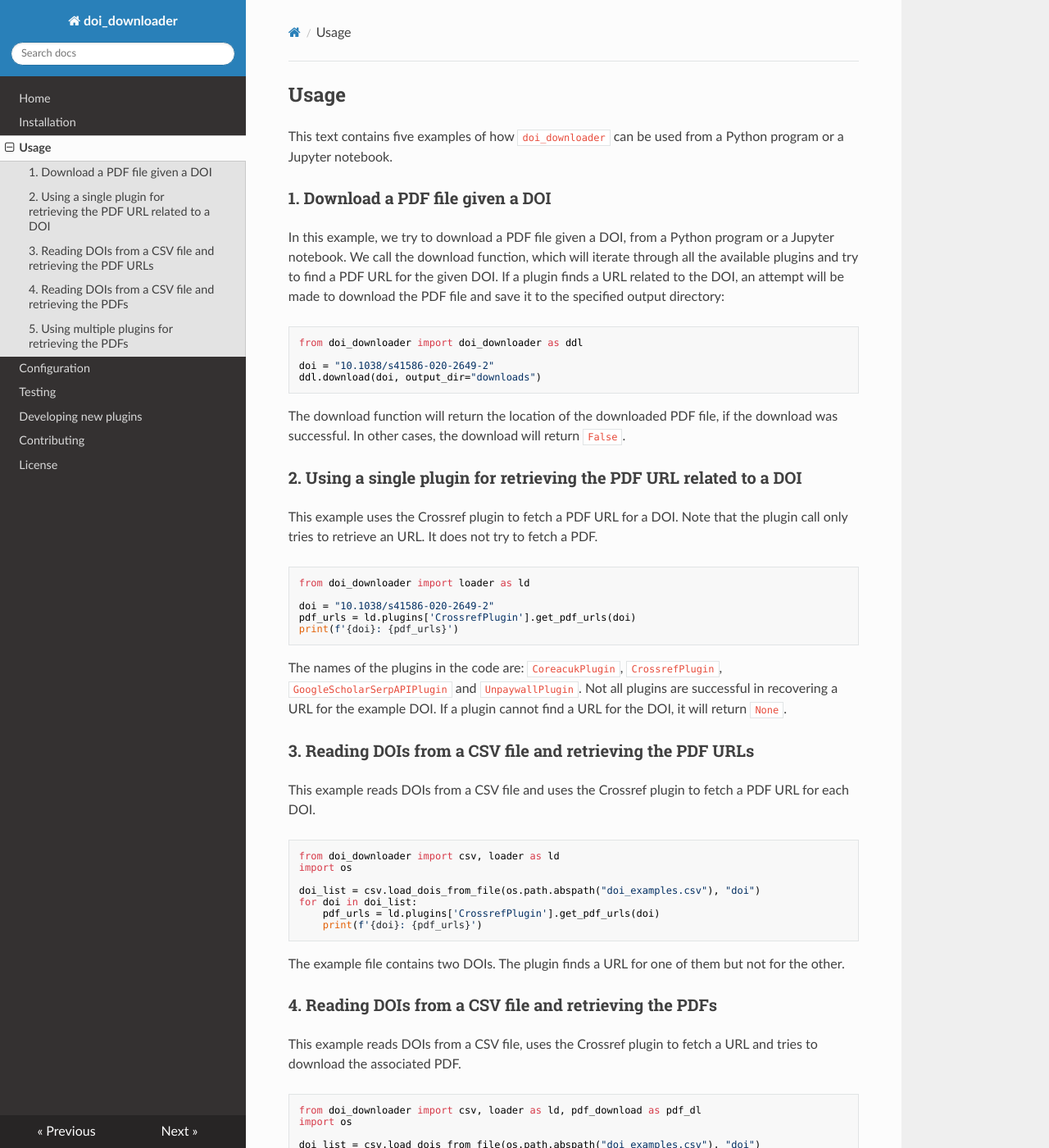
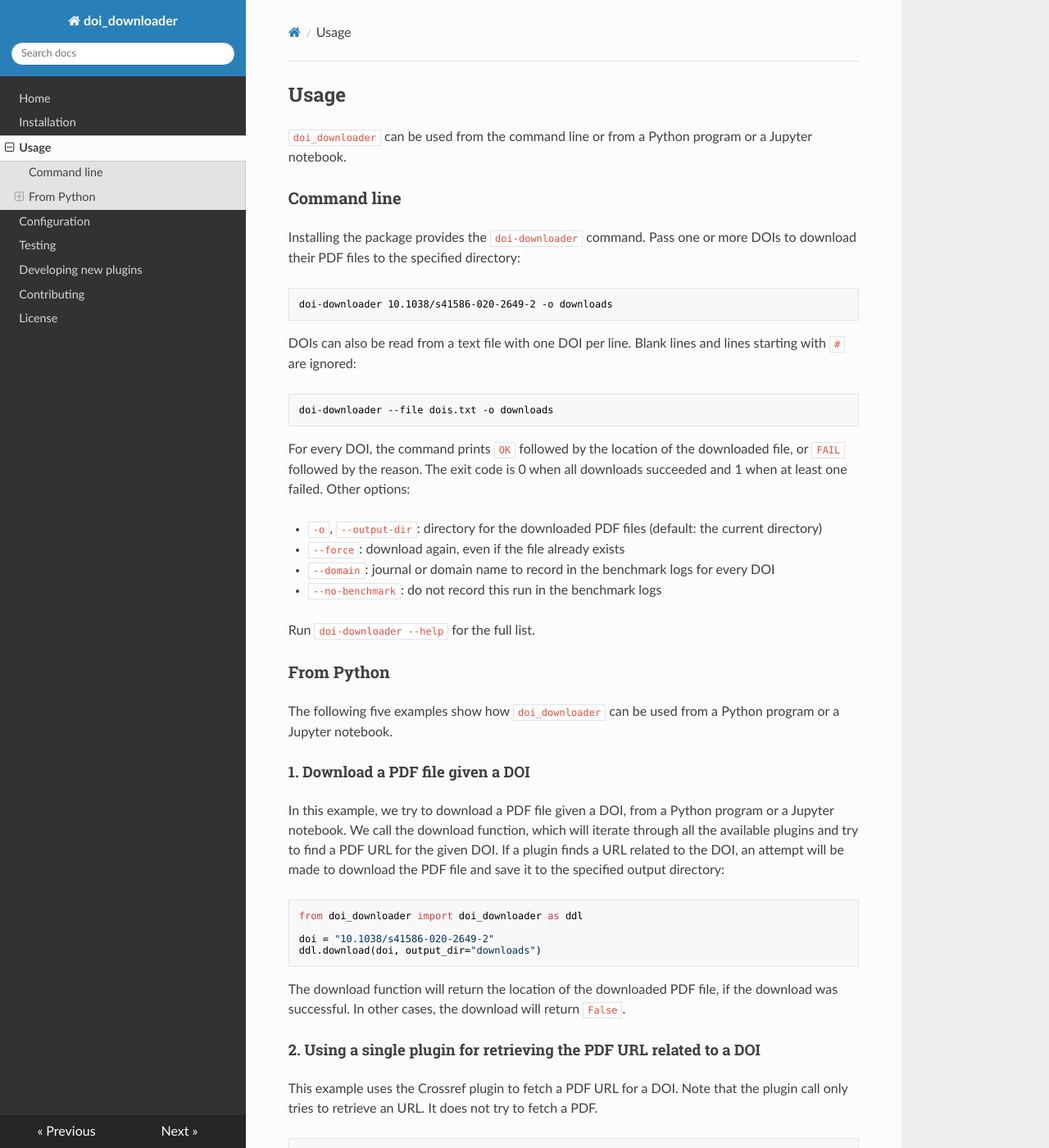
Before and after one commit to escience-tmsr/doi-downloader, an MkDocs documentation site: the page built from docs/usage.md, in a window 1280 px wide and 1400 px high. Shown: the whole window at 82% size. Built offline with MkDocs 1.6.1, drawn with Linux system fonts in a browser that asks for light colours; nearby versions of some CDN libraries.

Commit message:
docs: document the doi-downloader CLI and update changelog
Add a "Command line" section to docs/usage.md and a short example to
the README, and regenerate HISTORY.md with gitchangelog so the CLI
commits are listed under (unreleased).

Co-Authored-By: Claude Opus 5.5 <noreply@anthropic.com>

````diff
--- a/docs/usage.md
+++ b/docs/usage.md
@@ -1,8 +1,36 @@
 ## Usage
 
-This text contains five examples of how `doi_downloader` can be used from a Python program or a Jupyter notebook.
+`doi_downloader` can be used from the command line or from a Python program or a Jupyter notebook.
 
-### 1. Download a PDF file given a DOI
+### Command line
+
+Installing the package provides the `doi-downloader` command. Pass one or more DOIs to download their PDF files to the specified directory:
+
+```bash
+doi-downloader 10.1038/s41586-020-2649-2 -o downloads
+```
+
+DOIs can also be read from a text file with one DOI per line. Blank lines and lines starting with `#` are ignored:
+
+```bash
+doi-downloader --file dois.txt -o downloads
+```
+
+For every DOI, the command prints `OK` followed by the location of the downloaded file, or `FAIL` followed by the
+reason. The exit code is 0 when all downloads succeeded and 1 when at least one failed. Other options:
+
+- `-o`, `--output-dir`: directory for the downloaded PDF files (default: the current directory)
+- `--force`: download again, even if the file already exists
+- `--domain`: journal or domain name to record in the benchmark logs for every DOI
+- `--no-benchmark`: do not record this run in the benchmark logs
+
+Run `doi-downloader --help` for the full list.
+
+### From Python
+
+The following five examples show how `doi_downloader` can be used from a Python program or a Jupyter notebook.
+
+#### 1. Download a PDF file given a DOI
 
 In this example, we try to download a PDF file given a DOI, from a Python program or a Jupyter notebook. We call the
 download function, which will iterate through all the available plugins and try to find a PDF URL for the given
@@ -19,7 +47,7 @@ ddl.download(doi, output_dir="downloads")
 The download function will return the location of the downloaded PDF file, if the download was successful. In other
 cases, the download will return `False`.
 
-### 2. Using a single plugin for retrieving the PDF URL related to a DOI
+#### 2. Using a single plugin for retrieving the PDF URL related to a DOI
 
 This example uses the Crossref plugin to fetch a PDF URL for a DOI. Note that the plugin call only tries to retrieve an URL.
 It does not try to fetch a PDF.
@@ -36,7 +64,7 @@ The names of the plugins in the code are: `CoreacukPlugin`, `CrossrefPlugin`, `G
 `UnpaywallPlugin`. Not all plugins are successful in recovering a URL for the example DOI. If a plugin cannot
 find a URL for the DOI, it will return `None`.
 
-### 3. Reading DOIs from a CSV file and retrieving the PDF URLs
+#### 3. Reading DOIs from a CSV file and retrieving the PDF URLs
 
 This example reads DOIs from a CSV file and uses the Crossref plugin to fetch a PDF URL for each DOI.
 
@@ -52,7 +80,7 @@ for doi in doi_list:
 
 The example file contains two DOIs. The plugin finds a URL for one of them but not for the other.
 
-### 4. Reading DOIs from a CSV file and retrieving the PDFs
+#### 4. Reading DOIs from a CSV file and retrieving the PDFs
 
 This example reads DOIs from a CSV file, uses the Crossref plugin to fetch a URL and tries to download the
 associated PDF.
@@ -76,7 +104,7 @@ for doi in doi_list:
 The example file contains two DOIs. The plugin finds a URL for one of them and manages to download a PDF from the URL.
 For the other DOI, no URL was found.
 
-### 5. Using multiple plugins for retrieving the PDFs
+#### 5. Using multiple plugins for retrieving the PDFs
 
 This example uses all plugins through a helper function `ddl.download` that attempts to download the PDFs.
 
````
Also changed, not shown: HISTORY.md (+40 -0 lines), README.md (+10 -1 lines).
